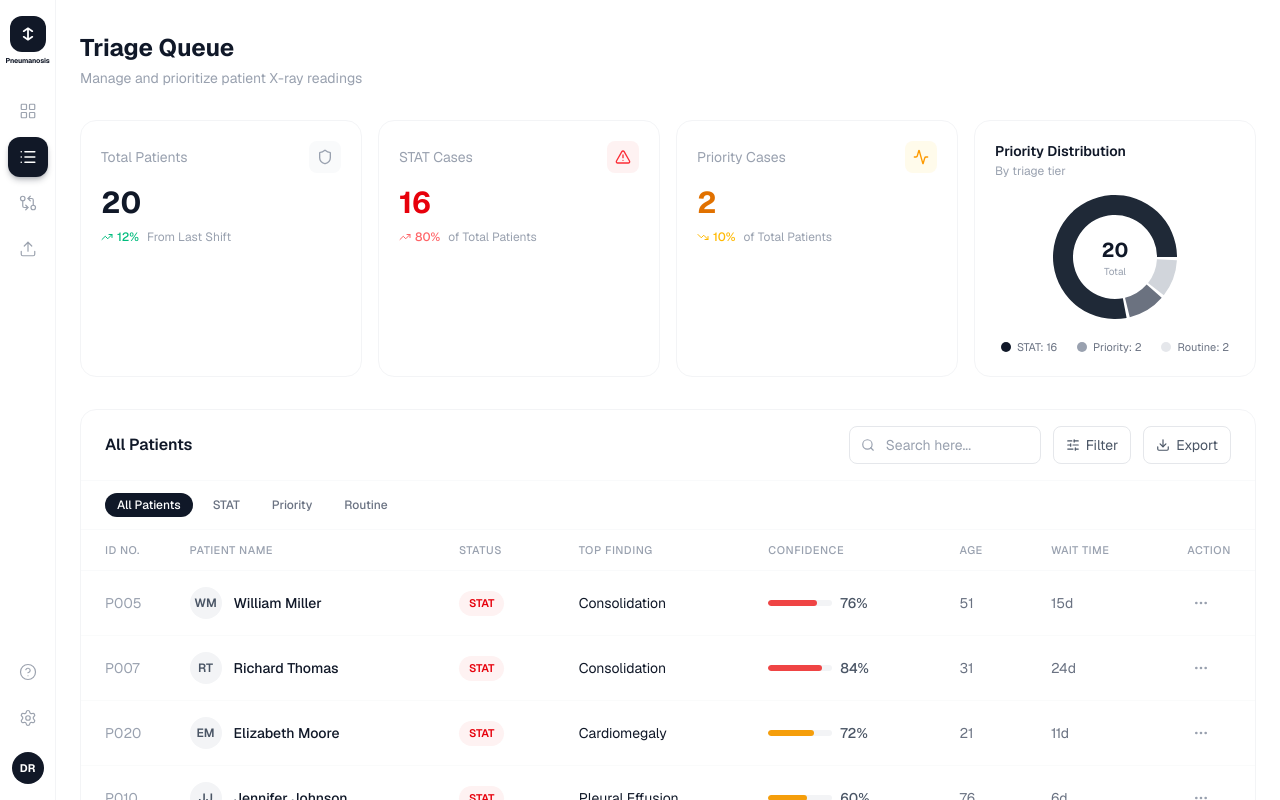
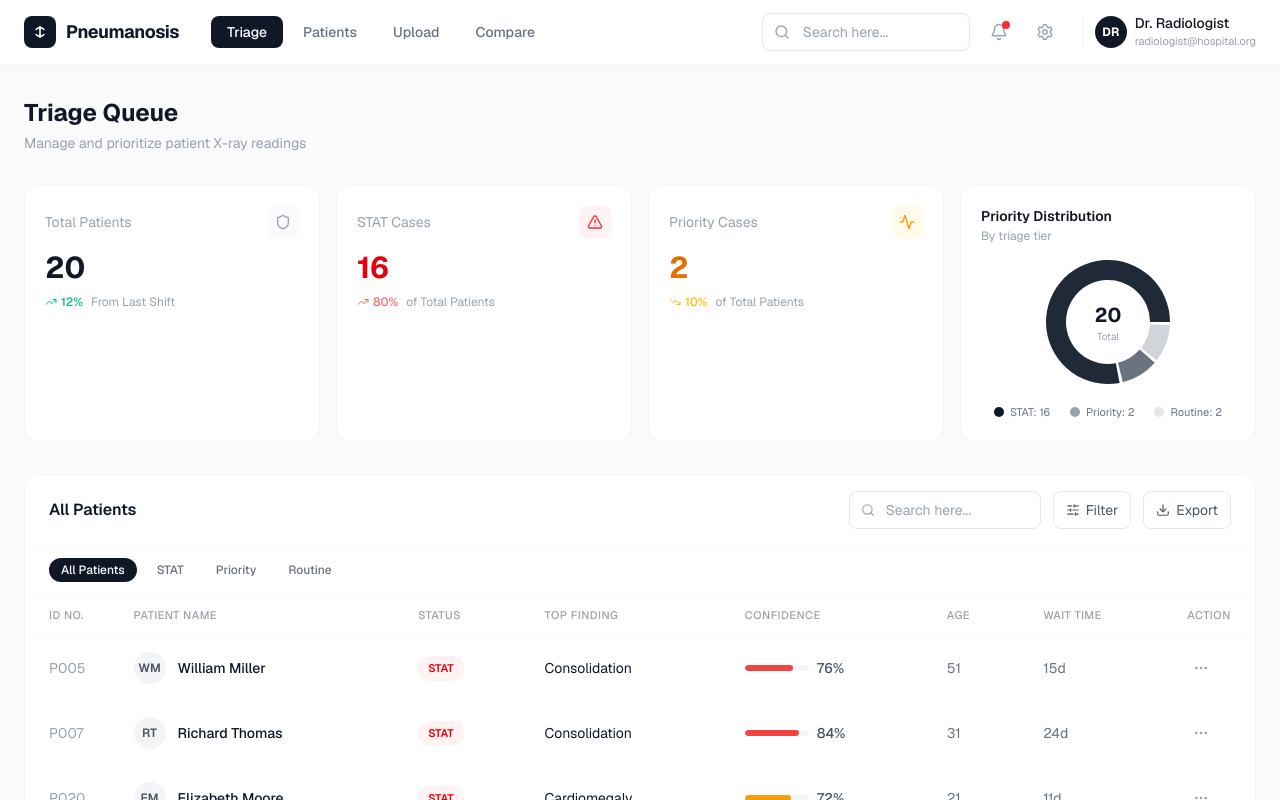
Before and after one commit to 4ena/Chest-X-ray-Abnormality-Screening, a Next.js app in the folder dashboard/: page / in a window 1280 px wide. Built offline with nearby package versions, Linux system fonts and the light colour scheme.

Commit message:
Wire up new layout: TopNav + TriageView + PatientDetailView
- Horizontal navbar replaces vertical sidebar
- Triage queue as landing page (full-width)
- Patient detail uses 3-panel Wellbeing layout
- Back to Queue navigation from patient view

```diff
--- a/dashboard/src/app/page.tsx
+++ b/dashboard/src/app/page.tsx
@@ -1,12 +1,9 @@
 "use client";
 
-import { useState, useRef, useCallback } from "react";
-import Sidebar from "@/components/Sidebar";
-import PatientProfile from "@/components/PatientProfile";
-import MetricCards from "@/components/MetricCards";
-import DiagnoseNotes from "@/components/DiagnoseNotes";
-import XrayViewer from "@/components/XrayViewer";
+import { useState, useCallback } from "react";
+import TopNav from "@/components/TopNav";
 import TriageView from "@/components/TriageView";
+import PatientDetailView from "@/components/PatientDetailView";
 import CompareView from "@/components/CompareView";
 import UploadView from "@/components/UploadView";
 import { patients, type Finding } from "@/data/mock";
@@ -15,7 +12,6 @@ export default function Home() {
   const [activeView, setActiveView] = useState("triage");
   const [selectedPatientId, setSelectedPatientId] = useState(patients[0]?.id || 1);
   const [selectedFinding, setSelectedFinding] = useState<Finding | null>(null);
-  const leftPanelRef = useRef<HTMLDivElement>(null);
 
   const patient = patients.find((p) => p.id === selectedPatientId) || patients[0];
 
@@ -25,70 +21,43 @@ export default function Home() {
     setActiveView("dashboard");
   }
 
-  // When a finding is selected (from annotation card or elsewhere),
-  // scroll the left panel to that finding's details
   const handleSelectFinding = useCallback((f: Finding) => {
     setSelectedFinding(f);
-    // Scroll left panel to the finding element
-    requestAnimationFrame(() => {
-      const el = document.getElementById(`finding-${f.pathology.replace(/\s+/g, "-")}`);
-      if (el && leftPanelRef.current) {
-        el.scrollIntoView({ behavior: "smooth", block: "center" });
-      }
-    });
   }, []);
 
   return (
-    <div className="h-screen bg-white flex overflow-hidden">
-      {/* Sidebar */}
-      <Sidebar activeView={activeView} onViewChange={setActiveView} />
+    <div className="h-screen bg-gray-50/40 flex flex-col overflow-hidden">
+      <TopNav activeView={activeView} onViewChange={setActiveView} />
 
-      {/* Main content */}
-      <div className="ml-14 flex-1 flex h-screen">
-        {activeView === "dashboard" && (
-          <>
-            {/* ── Left panel (scrollable) ── */}
-            <div ref={leftPanelRef} className="w-[320px] min-w-[320px] border-r border-border overflow-y-auto bg-white">
-              <div className="p-4 space-y-3">
-                <PatientProfile patient={patient} />
-                <MetricCards patient={patient} />
-                <DiagnoseNotes
-                  findings={patient.findings}
-                  onSelectFinding={handleSelectFinding}
-                  selectedFinding={selectedFinding}
-                />
-              </div>
-            </div>
-
-            {/* ── Right panel: X-ray viewer fills remaining space ── */}
-            <div className="flex-1 min-w-0 h-full">
-              <XrayViewer
-                patient={patient}
-                selectedFinding={selectedFinding}
-                onSelectFinding={handleSelectFinding}
-              />
-            </div>
-          </>
-        )}
-
+      <main className="flex-1 overflow-hidden">
         {activeView === "triage" && (
-          <div className="flex-1 overflow-y-auto">
+          <div className="h-full overflow-y-auto">
             <TriageView onSelectPatient={handleSelectPatient} />
           </div>
         )}
 
+        {activeView === "dashboard" && (
+          <PatientDetailView
+            patient={patient}
+            selectedFinding={selectedFinding}
+            onSelectFinding={handleSelectFinding}
+            onBack={() => setActiveView("triage")}
+            onSelectPatient={(id) => { setSelectedPatientId(id); setSelectedFinding(null); }}
+          />
+        )}
+
         {activeView === "compare" && (
-          <div className="flex-1 overflow-y-auto">
+          <div className="h-full overflow-y-auto">
             <CompareView />
           </div>
         )}
 
         {activeView === "upload" && (
-          <div className="flex-1 overflow-y-auto">
+          <div className="h-full overflow-y-auto">
             <UploadView onViewTriage={() => setActiveView("triage")} />
           </div>
         )}
-      </div>
+      </main>
     </div>
   );
 }
```
